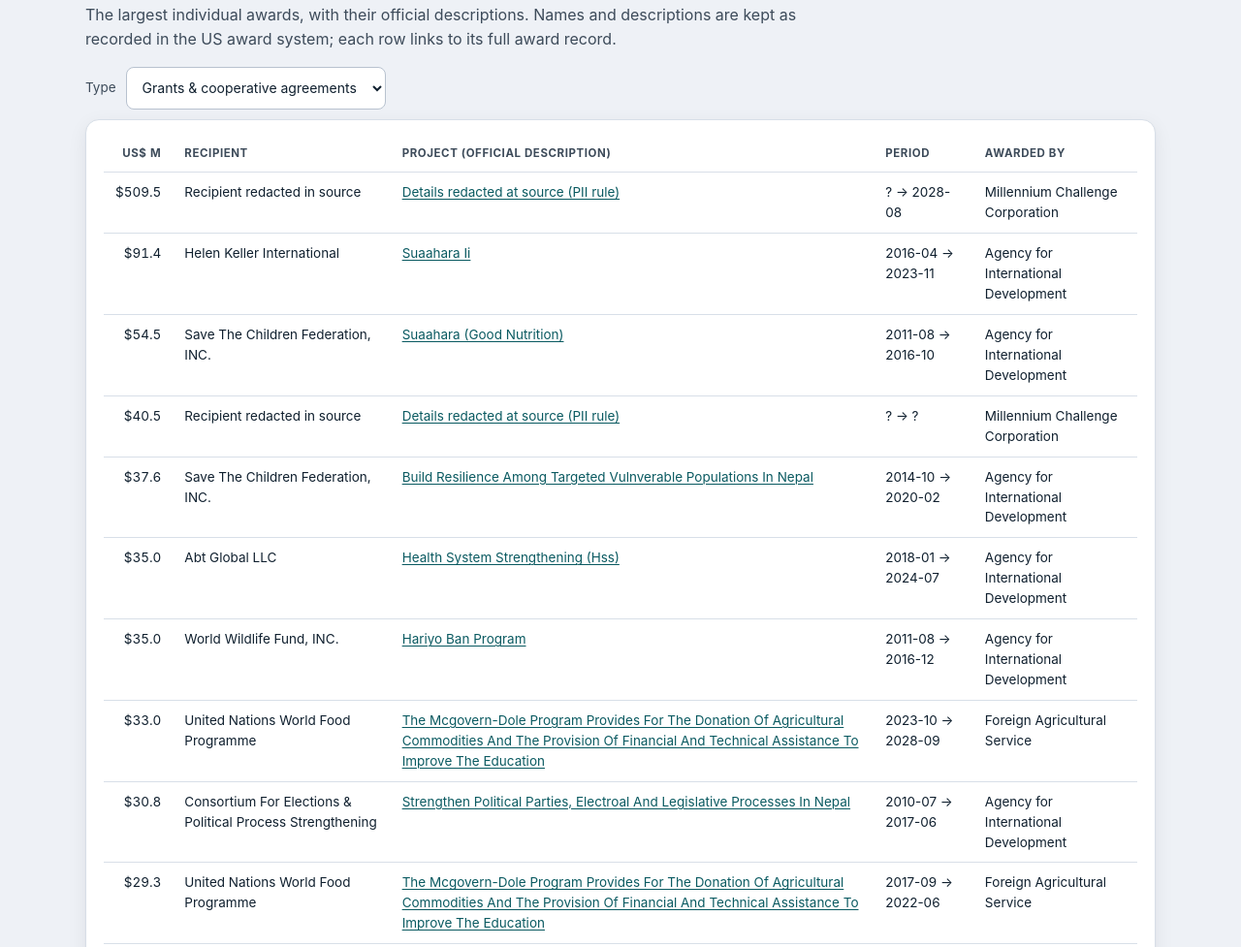
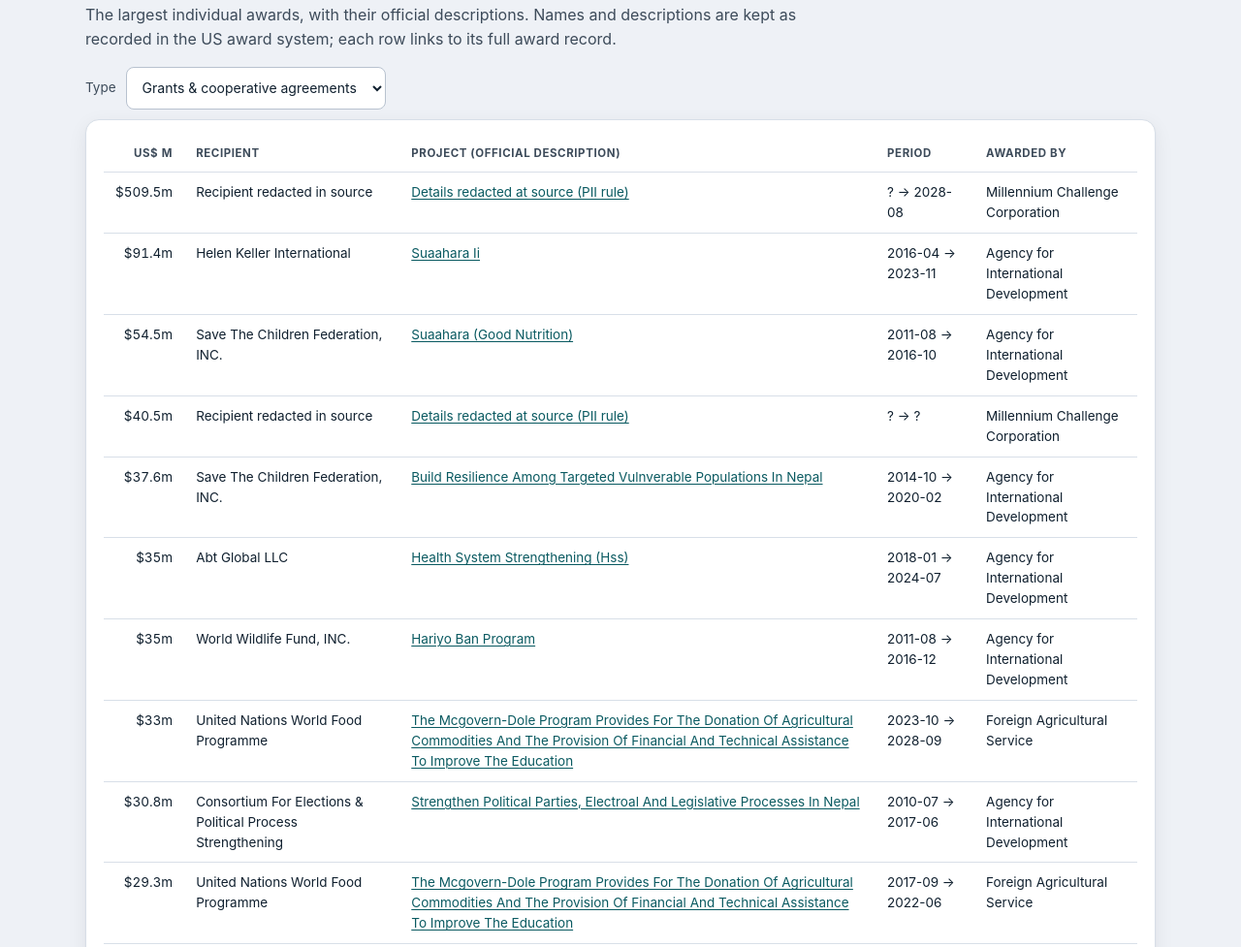
Before and after one commit to rayraycodes/NepalDevelopmentFund, a plain HTML site: page report/dashboard/usforeignaiddata/index.html in a window 1280 px wide. Shown: the part 10593-11570 px from the top of the page at 97% size. Drawn offline with nearby package versions, Linux system fonts and the light colour scheme.

Commit message:
Show million units on award amounts

```diff
--- a/report/dashboard/usforeignaiddata/index.html
+++ b/report/dashboard/usforeignaiddata/index.html
@@ -981,7 +981,7 @@
     const recBtn=aid?`<button type="button" class="drill" data-aid="${esc(aid)}" data-label="${esc(a.recipient)}" aria-label="${t('lg_view')}: ${esc(a.recipient)}" onclick="drillProj(this.dataset.aid,this.dataset.label)">${esc(a.recipient)}</button>`:esc(a.recipient);
     const rl=recLoc(a.recipient);
     const rec=recBtn+(rl&&rl.country?`<div style="font-size:11px;color:var(--muted);margin-top:2px">📍 ${esc(ccName(rl.country))}</div>`:'');
-    return `<tr><td class="num">$${a.usd.toFixed(1)}</td><td>${rec}</td><td>${d}</td>
+    return `<tr><td class="num">${fmt(a.usd)}</td><td>${rec}</td><td>${d}</td>
       <td style="white-space:nowrap">${(a.start||'?').slice(0,7)} → ${(a.end||'?').slice(0,7)}</td>
       <td><span class="pill ${pills[a.status]||'p-exp'}">${t('lg_s_'+a.status)}</span></td></tr>`;}).join('');
   document.getElementById('ledger-count').textContent =
@@ -1094,7 +1094,7 @@
   document.querySelector('#pp-map tbody').innerHTML=P.classmap.map(r=>
     `<tr><td>${r.cat}</td><td>${r.sec}</td>
      <td><span class="pill" style="background:${PP_COL[r.cls]}1a;color:${PP_COL[r.cls]}">${t('pp_'+r.cls)}</span></td>
-     <td class="num">$${r.di.toFixed(1)}</td></tr>`).join('');
+     <td class="num">${fmt(r.di)}</td></tr>`).join('');
 }
 
 // Roll the official sector map up to one of the three plain-language classifications.
@@ -1161,7 +1161,7 @@
   const rows=(P.awards[awGroup]||[]).slice(0,12);
   document.querySelector('#awards-table tbody').innerHTML=rows.map(a=>{
     const desc=a.link?`<a href="${a.link}" target="_blank" rel="noopener">${a.desc||'—'}</a>`:(a.desc||'—');
-    return `<tr><td class="num">$${a.usd.toFixed(1)}</td><td>${a.recipient}</td>
+    return `<tr><td class="num">${fmt(a.usd)}</td><td>${a.recipient}</td>
       <td>${desc}</td><td>${a.start||'?'} → ${a.end||'?'}</td><td>${a.agency}</td></tr>`;}).join('');
 }
 
```
